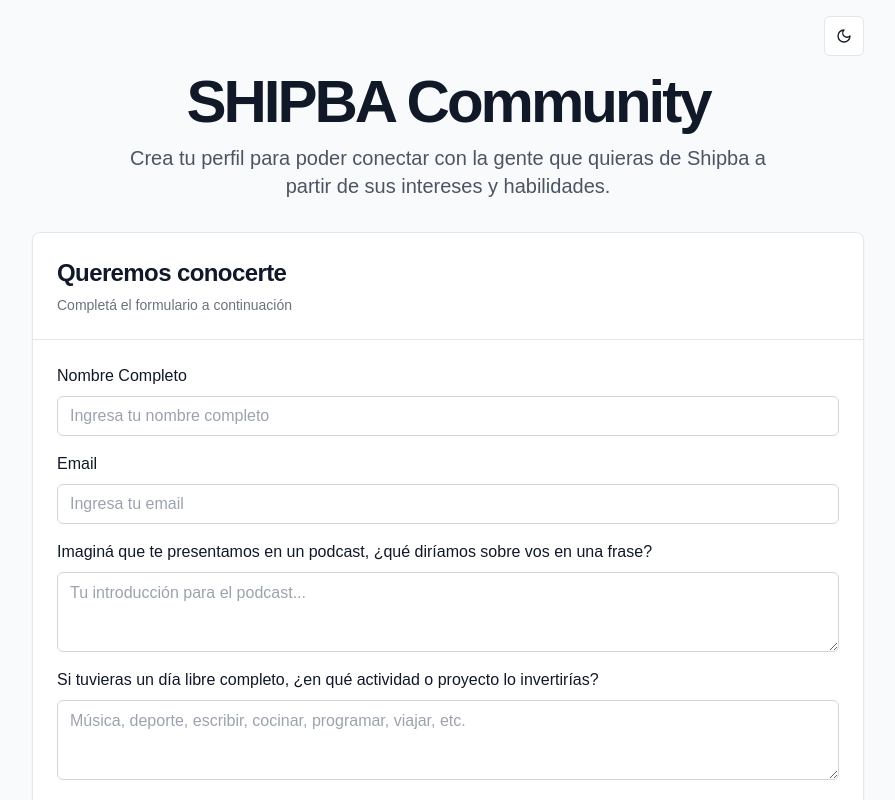
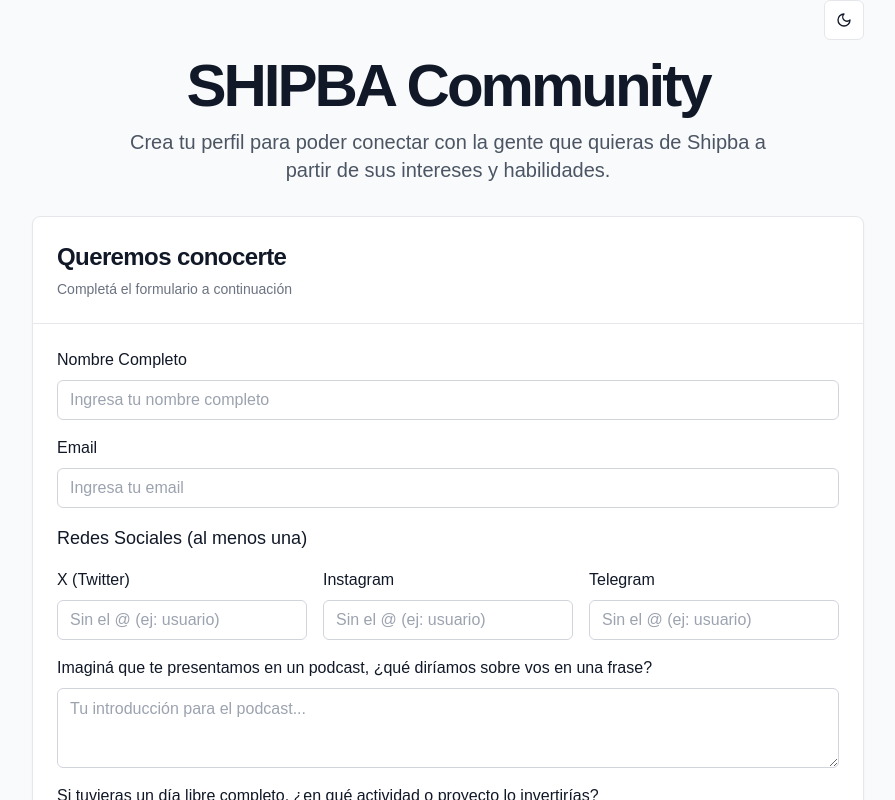
Before and after one commit to florianreyes/shipba-rag, a Next.js app: page /form in a window 1280 px wide. Shown: the top 800 px of the page, without its empty margins (192-1087 px from the left). Built offline with nearby package versions, Linux system fonts and the light colour scheme; no server answers; what drizzle-zod would draw is missing.

Commit message:
Update form and db schema

```diff
--- a/app/(preview)/form/page.tsx
+++ b/app/(preview)/form/page.tsx
@@ -16,7 +16,7 @@
 
   return (
     <main
-      className={`min-h-screen w-full ${darkMode ? "bg-black text-white" : "bg-gray-50 text-gray-900"} flex flex-col items-center justify-center p-4 transition-colors duration-200`}
+      className={`min-h-screen w-full ${darkMode ? "bg-black text-white" : "bg-gray-50 text-gray-900"} flex flex-col items-center justify-center transition-colors duration-200`}
     >
       <div className="container max-w-4xl">
         <div className="flex justify-end mb-4">
--- a/components/interest-checkboxes.tsx
+++ b/components/interest-checkboxes.tsx
@@ -115,7 +115,7 @@
   },
   {
     id: "educacion",
-    label: "Educación y Aprendizaje Continuo",
+    label: "Educación y Aprendizaje",
     color: "bg-lime-600",
     subcategories: [
       { id: "educacion-idiomas", label: "Idiomas" },
@@ -131,16 +131,6 @@
       { id: "deportesalternativos-escalada", label: "Escalada" },
       { id: "deportesalternativos-senderismo", label: "Senderismo" },
       { id: "deportesalternativos-yoga", label: "Yoga" },
-    ],
-  },
-  {
-    id: "innovacionculinaria",
-    label: "Innovacion Culinaria",
-    color: "bg-fuchsia-600",
-    subcategories: [
-      { id: "innovacionculinaria-molecular", label: "Cocina Molecular" },
-      { id: "innovacionculinaria-fusion", label: "Cocina Fusión" },
-      { id: "innovacionculinaria-sostenible", label: "Gastronomía Sostenible" },
     ],
   },
 ]
@@ -269,10 +259,7 @@
                 borderColorClass = darkMode ? 'border-teal-400' : 'border-teal-600';
                 bgColorClass = 'bg-teal-600';
                 break;
-              case 'innovacionculinaria':
-                borderColorClass = darkMode ? 'border-fuchsia-400' : 'border-fuchsia-600';
-                bgColorClass = 'bg-fuchsia-600';
-                break;
+
             }
 
             return (
--- a/components/short-form.tsx
+++ b/components/short-form.tsx
@@ -18,13 +18,16 @@
   email: z.string().email({
     message: "Por favor ingresa un email válido.",
   }),
+  x_handle: z.string(),
+  telegram_handle: z.string(),
+  instagram_handle: z.string(),
   "Imaginá que te presentamos en un podcast, ¿qué diríamos sobre vos en una frase?": z.string().min(5, {
     message: "Por favor proporciona una breve introducción.",
   }),
   "Si tuvieras un día libre completo, ¿en qué actividad o proyecto lo invertirías?": z.string().min(5, {
     message: "Por favor cuéntanos qué harías.",
   }),
-  "Elegí 3 temas que te apasionen y sobre los cuales te gustaría conectar con otros:": z.array(z.string()).min(1, {
+  "Elegí los temas que te apasionen y sobre los cuales te gustaría conectar con otros:": z.array(z.string()).min(1, {
     message: "Por favor selecciona al menos un tema de interés.",
   }),
   "¿Qué te gustaría aprender o explorar en los próximos meses?": z.string().min(5, {
@@ -36,7 +39,17 @@
   "Contanos algo de vos que todos deberían saber:": z.string().min(5, {
     message: "Por favor comparte algo sobre ti.",
   }),
-})
+}).refine(
+  (data) => {
+    return data.x_handle.length > 0 ||
+           data.telegram_handle.length > 0 ||
+           data.instagram_handle.length > 0;
+  },
+  {
+    message: "Por favor ingresa al menos una red social.",
+    path: ["x_handle"], // This will show the error on the X handle field
+  }
+)
 
 export function ShortForm({ darkMode }: { darkMode: boolean }) {
   const [isSuccess, setIsSuccess] = useState(false)
@@ -46,19 +59,22 @@
     defaultValues: {
       username: "",
       email: "",
+      x_handle: "",
+      telegram_handle: "",
+      instagram_handle: "",
       "Imaginá que te presentamos en un podcast, ¿qué diríamos sobre vos en una frase?": "",
       "Si tuvieras un día libre completo, ¿en qué actividad o proyecto lo invertirías?": "",
-      "Elegí 3 temas que te apasionen y sobre los cuales te gustaría conectar con otros:": [],
+      "Elegí los temas que te apasionen y sobre los cuales te gustaría conectar con otros:": [],
       "¿Qué te gustaría aprender o explorar en los próximos meses?": "",
       "¿Qué influencers o cuentas relevantes en redes sociales te interesan?": "",
       "Contanos algo de vos que todos deberían saber:": "",
     },
   })
 
-  async function onSubmit(values: z.infer<typeof formSchema>) {
+  async function onSubmit(data: z.infer<typeof formSchema>) {
     setIsSubmitting(true);
     try {
-      const { username, email, ...contentFields } = values;
+      const { username, email, x_handle, telegram_handle, instagram_handle, ...contentFields } = data;
 
       // Concatenate all content fields with the question as the key
       const content = Object.entries(contentFields)
@@ -73,6 +89,9 @@
       const result = await createUser({
         name: username,
         mail: email,
+        x_handle,
+        telegram_handle,
+        instagram_handle,
         content,
       });
 
@@ -146,6 +165,79 @@
             )}
           />
 
+          <div className="grid grid-cols-1 md:grid-cols-3 gap-4">
+            <div className="col-span-full">
+              <h3 className={`text-lg font-small ${darkMode ? "text-white" : "text-gray-900"}`}>
+                Redes Sociales (al menos una)
+              </h3>
+            </div>
+            <FormField
+              control={form.control}
+              name="x_handle"
+              render={({ field }) => (
+                <FormItem>
+                  <FormLabel className={`text-sm md:text-base ${darkMode ? "text-white" : "text-gray-900"}`}>X (Twitter)</FormLabel>
+                  <FormControl>
+                    <Input
+                      placeholder="Sin el @ (ej: usuario)"
+                      {...field}
+                      className={`text-sm md:text-base ${
+                        darkMode
+                          ? "bg-gray-800 border-gray-700 text-white placeholder:text-gray-500 focus:border-gray-500"
+                          : "bg-white border-gray-300 text-gray-900 placeholder:text-gray-400 focus:border-gray-400"
+                      }`}
+                    />
+                  </FormControl>
+                  <FormMessage className="text-red-500 text-xs md:text-sm" />
+                </FormItem>
+              )}
+            />
+
+            <FormField
+              control={form.control}
+              name="instagram_handle"
+              render={({ field }) => (
+                <FormItem>
+                  <FormLabel className={`text-sm md:text-base ${darkMode ? "text-white" : "text-gray-900"}`}>Instagram</FormLabel>
+                  <FormControl>
+                    <Input
+                      placeholder="Sin el @ (ej: usuario)"
+                      {...field}
+                      className={`text-sm md:text-base ${
+                        darkMode
+                          ? "bg-gray-800 border-gray-700 text-white placeholder:text-gray-500 focus:border-gray-500"
+                          : "bg-white border-gray-300 text-gray-900 placeholder:text-gray-400 focus:border-gray-400"
+                      }`}
+                    />
+                  </FormControl>
+                  <FormMessage className="text-red-500 text-xs md:text-sm" />
+                </FormItem>
+              )}
+            />
+
+            <FormField
+              control={form.control}
+              name="telegram_handle"
+              render={({ field }) => (
+                <FormItem>
+                  <FormLabel className={`text-sm md:text-base ${darkMode ? "text-white" : "text-gray-900"}`}>Telegram</FormLabel>
+                  <FormControl>
+                    <Input
+                      placeholder="Sin el @ (ej: usuario)"
+                      {...field}
+                      className={`text-sm md:text-base ${
+                        darkMode
+                          ? "bg-gray-800 border-gray-700 text-white placeholder:text-gray-500 focus:border-gray-500"
+                          : "bg-white border-gray-300 text-gray-900 placeholder:text-gray-400 focus:border-gray-400"
+                      }`}
+                    />
+                  </FormControl>
+                  <FormMessage className="text-red-500 text-xs md:text-sm" />
+                </FormItem>
+              )}
+            />
+          </div>
+
           <FormField
             control={form.control}
             name="Imaginá que te presentamos en un podcast, ¿qué diríamos sobre vos en una frase?"
@@ -196,7 +288,7 @@
 
           <FormField
             control={form.control}
-            name="Elegí 3 temas que te apasionen y sobre los cuales te gustaría conectar con otros:"
+            name="Elegí los temas que te apasionen y sobre los cuales te gustaría conectar con otros:"
             render={() => (
               <FormItem>
                 <FormLabel className={`text-sm md:text-base ${darkMode ? "text-white" : "text-gray-900"}`}>
--- a/lib/actions/users.ts
+++ b/lib/actions/users.ts
@@ -13,7 +13,7 @@
 export const createUser = async (input: NewUserParams) => {
   console.log("Entre. Creando User...");
   try {
-    var { name, mail, content } = insertUserSchema.parse(input);
+    var { name, mail, x_handle, telegram_handle, instagram_handle, content } = insertUserSchema.parse(input);
     console.log("Contenido original: " + content);
 
     content = await generateInterestDescription(content);
@@ -21,7 +21,7 @@
 
     const [user] = await db
       .insert(users)
-      .values({ name, mail, content })
+      .values({ name, mail, x_handle, telegram_handle, instagram_handle, content })
       .returning();
 
     const embeddings = await generateEmbeddings(content);
--- a/lib/db/migrations/meta/_journal.json
+++ b/lib/db/migrations/meta/_journal.json
@@ -5,8 +5,8 @@
     {
       "idx": 0,
       "version": "7",
-      "when": 1741459923903,
-      "tag": "0000_absent_the_phantom",
+      "when": 1741478506386,
+      "tag": "0000_amazing_calypso",
       "breakpoints": true
     }
   ]
--- a/lib/db/schema/users.ts
+++ b/lib/db/schema/users.ts
@@ -11,6 +11,9 @@
     .$defaultFn(() => nanoid()),
   name: text("name").notNull(),
   mail: text("mail").notNull(),
+  x_handle: text("x_handle"),
+  telegram_handle: text("telegram_handle"),
+  instagram_handle: text("instagram_handle"),
   content: text("content").notNull(),
   createdAt: timestamp("created_at")
     .notNull()
@@ -22,7 +25,11 @@
 
 // Schema for users - used to validate API requests
 export const insertUserSchema = createSelectSchema(users)
-  .extend({})
+  .extend({
+    x_handle: z.string().optional().nullable(),
+    telegram_handle: z.string().optional().nullable(),
+    instagram_handle: z.string().optional().nullable(),
+  })
   .omit({
     id: true,
     createdAt: true,
```
Also changed, not shown: lib/db/migrations/meta/0000_snapshot.json (+32 -1 lines), 1 other file (tests, documents, lock files or other folders).
